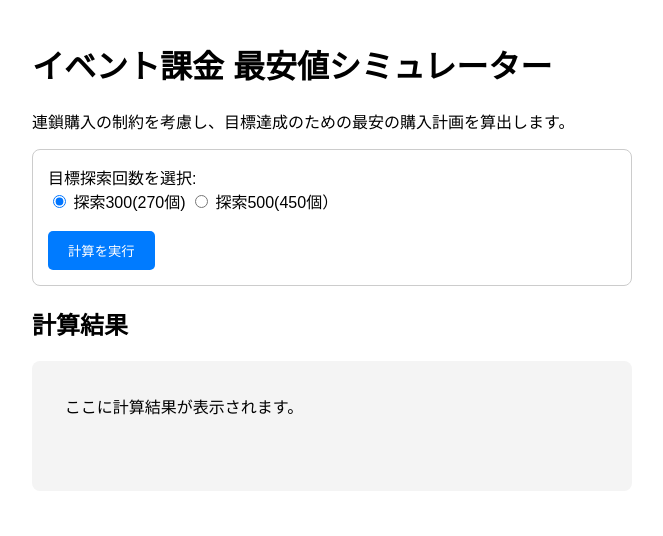
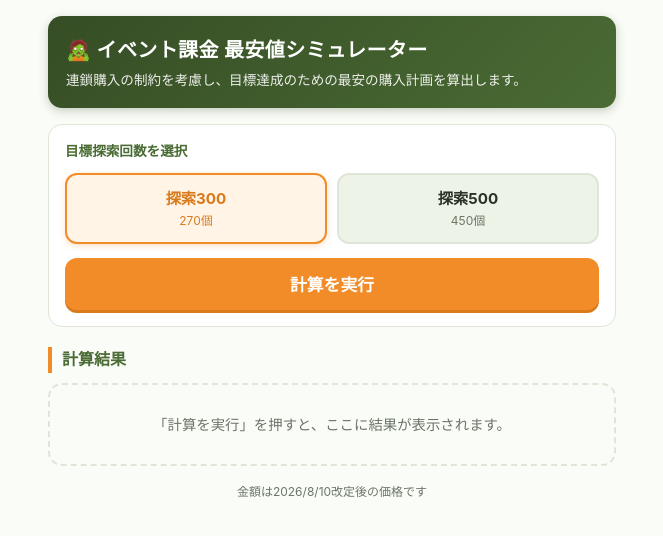
Before and after one commit to orihina0193/FAKE-SOS-MAP, a plain HTML site: page index.html in a window 1280 px wide. Shown: the whole page, without its empty margins (308-971 px from the left). Drawn offline with Linux system fonts and the light colour scheme.

Commit message:
index.html を更新

```diff
--- a/index.html
+++ b/index.html
@@ -5,28 +5,169 @@
     <meta name="viewport" content="width=device-width, initial-scale=1.0">
     <title>イベント課金 最安値シミュレーター</title>
     <style>
-        body { font-family: sans-serif; max-width: 600px; margin: 0 auto; padding: 20px; }
-        .controls { margin-bottom: 20px; padding: 15px; border: 1px solid #ccc; border-radius: 8px; }
-        .output { white-space: pre-wrap; background-color: #f4f4f4; padding: 15px; border-radius: 8px; min-height: 100px; margin-top: 20px; }
-        button { padding: 10px 20px; background-color: #007bff; color: white; border: none; border-radius: 5px; cursor: pointer; }
+        :root {
+            --green: #4a6b34;
+            --green-dark: #364d25;
+            --green-soft: #eef3e8;
+            --orange: #f28c28;
+            --orange-dark: #d97a1b;
+            --ink: #2b3326;
+            --muted: #6b7566;
+            --line: #dfe6d8;
+        }
+        * { box-sizing: border-box; }
+        body {
+            font-family: -apple-system, BlinkMacSystemFont, "Hiragino Sans", "Noto Sans JP", sans-serif;
+            color: var(--ink);
+            background: #fafcf7;
+            max-width: 600px;
+            margin: 0 auto;
+            padding: 16px;
+            line-height: 1.6;
+        }
+
+        /* ヘッダー */
+        header {
+            background: linear-gradient(135deg, var(--green-dark), var(--green));
+            color: #fff;
+            border-radius: 14px;
+            padding: 18px 18px 16px;
+            margin-bottom: 16px;
+            box-shadow: 0 3px 10px rgba(54, 77, 37, .25);
+        }
+        header h1 { font-size: 1.25rem; margin: 0 0 4px; letter-spacing: .02em; }
+        header p { margin: 0; font-size: .85rem; opacity: .9; }
+
+        /* 操作パネル */
+        .controls {
+            background: #fff;
+            border: 1px solid var(--line);
+            border-radius: 14px;
+            padding: 16px;
+            margin-bottom: 20px;
+        }
+        .controls .label { font-size: .85rem; font-weight: bold; color: var(--green); margin-bottom: 10px; }
+        .choices { display: flex; gap: 10px; }
+        .choices input { position: absolute; opacity: 0; pointer-events: none; }
+        .choices label {
+            flex: 1;
+            text-align: center;
+            padding: 12px 6px;
+            border: 2px solid var(--line);
+            border-radius: 12px;
+            background: var(--green-soft);
+            font-weight: bold;
+            font-size: .95rem;
+            cursor: pointer;
+            transition: .15s;
+        }
+        .choices label small { display: block; font-weight: normal; font-size: .75rem; color: var(--muted); }
+        .choices input:checked + label {
+            border-color: var(--orange);
+            background: #fff4e6;
+            color: var(--orange-dark);
+            box-shadow: 0 2px 6px rgba(242, 140, 40, .25);
+        }
+        .choices input:checked + label small { color: var(--orange-dark); }
+
+        button {
+            width: 100%;
+            margin-top: 14px;
+            padding: 14px;
+            background: var(--orange);
+            color: #fff;
+            font-size: 1.05rem;
+            font-weight: bold;
+            border: none;
+            border-radius: 12px;
+            cursor: pointer;
+            box-shadow: 0 3px 0 var(--orange-dark);
+        }
+        button:active { transform: translateY(2px); box-shadow: 0 1px 0 var(--orange-dark); }
+
+        /* 結果 */
+        h2 { font-size: 1rem; color: var(--green); margin: 0 0 10px; padding-left: 10px; border-left: 4px solid var(--orange); }
+        .placeholder { text-align: center; color: var(--muted); padding: 28px 12px; border: 2px dashed var(--line); border-radius: 14px; font-size: .9rem; }
+
+        .total {
+            background: linear-gradient(135deg, #fff4e6, #ffe6c7);
+            border: 2px solid var(--orange);
+            border-radius: 14px;
+            text-align: center;
+            padding: 16px 12px;
+            margin-bottom: 14px;
+        }
+        .total-label { font-size: .85rem; color: var(--orange-dark); font-weight: bold; }
+        .total-num { font-size: 2.2rem; font-weight: 800; color: var(--ink); line-height: 1.3; }
+        .total-sub { font-size: .8rem; color: var(--muted); }
+
+        .card {
+            background: #fff;
+            border: 1px solid var(--line);
+            border-radius: 14px;
+            margin-bottom: 12px;
+            overflow: hidden;
+        }
+        .card-head {
+            display: flex;
+            justify-content: space-between;
+            align-items: center;
+            gap: 8px;
+            flex-wrap: wrap;
+            background: var(--green);
+            color: #fff;
+            padding: 9px 14px;
+        }
+        .card-head h3 { margin: 0; font-size: .95rem; }
+        .chip {
+            background: rgba(255, 255, 255, .2);
+            border-radius: 999px;
+            padding: 2px 10px;
+            font-size: .78rem;
+            font-weight: bold;
+        }
+        .card ul { list-style: none; margin: 0; padding: 4px 14px; }
+        .card li {
+            display: flex;
+            justify-content: space-between;
+            align-items: baseline;
+            gap: 10px;
+            padding: 9px 0;
+            border-bottom: 1px dashed var(--line);
+        }
+        .card li:last-child { border-bottom: none; }
+        .card li .n small { display: block; font-size: .75rem; color: var(--muted); }
+        .card li .p { font-weight: bold; white-space: nowrap; }
+        .card li.none { color: var(--muted); justify-content: center; }
+        .error { color: #b3261e; background: #fdecea; padding: 12px; border-radius: 10px; }
+
+        footer { text-align: center; color: var(--muted); font-size: .75rem; margin-top: 16px; }
     </style>
 </head>
 <body>
-    <h1>イベント課金 最安値シミュレーター</h1>
+    <header>
+        <h1>🧟 イベント課金 最安値シミュレーター</h1>
         <p>連鎖購入の制約を考慮し、目標達成のための最安の購入計画を算出します。</p>
+    </header>
+
     <div class="controls">
-    <label>目標探索回数を選択:</label><br>
+        <div class="label">目標探索回数を選択</div>
+        <div class="choices">
             <input type="radio" id="target270" name="targetItem" value="270" checked>
-    <label for="target270">探索300(270個)</label>
+            <label for="target270">探索300<small>270個</small></label>
             <input type="radio" id="target450" name="targetItem" value="450">
-    <label for="target450">探索500(450個）</label>
-    <br><br>
+            <label for="target450">探索500<small>450個</small></label>
+        </div>
         <button onclick="runSimulator()">計算を実行</button>
     </div>
 
     <h2>計算結果</h2>
-<div id="output" class="output">
-    ここに計算結果が表示されます。
+    <div id="output">
+        <div class="placeholder">「計算を実行」を押すと、ここに結果が表示されます。</div>
     </div>
 
+    <footer>金額は2026/8/10改定後の価格です</footer>
+
     <script src="simulator.js"></script>
+</body>
+</html>
```
Lines whose indentation alone changed are shown as unchanged.
